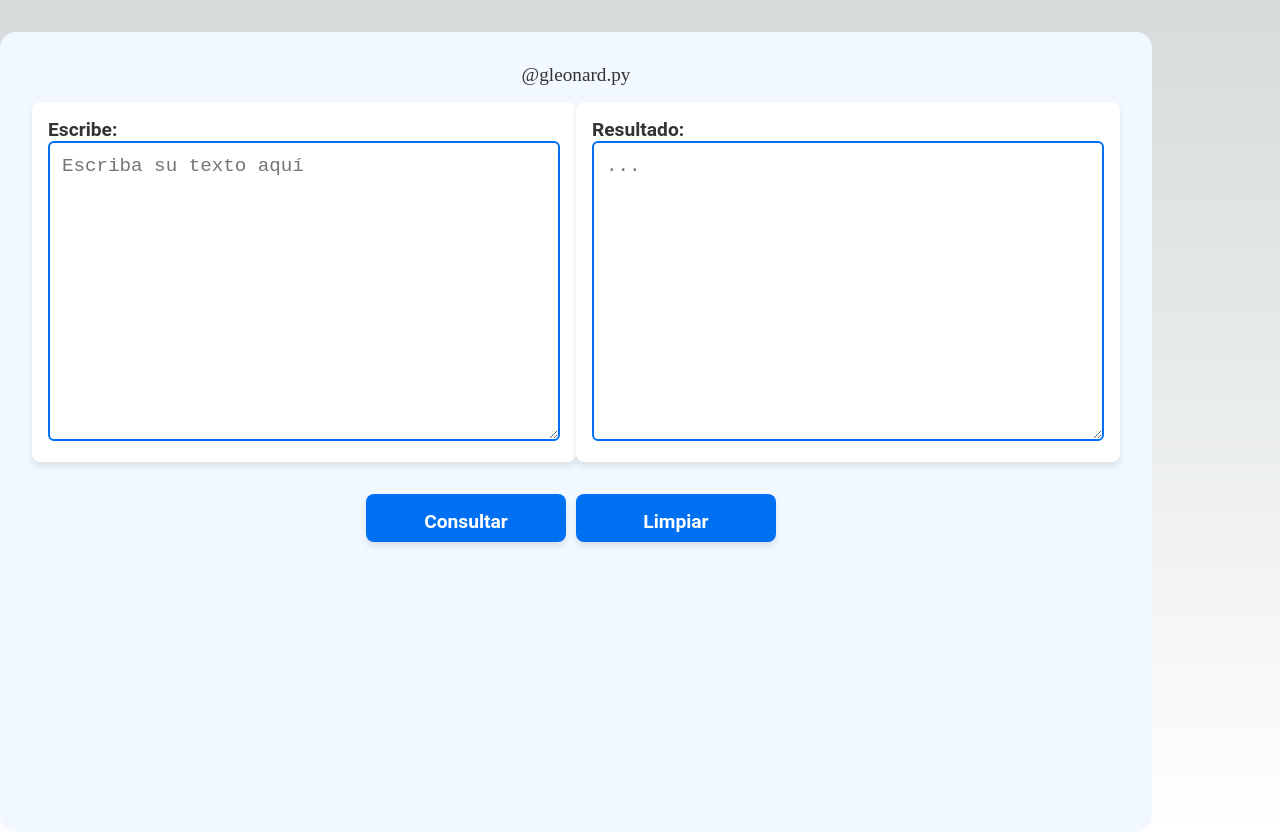
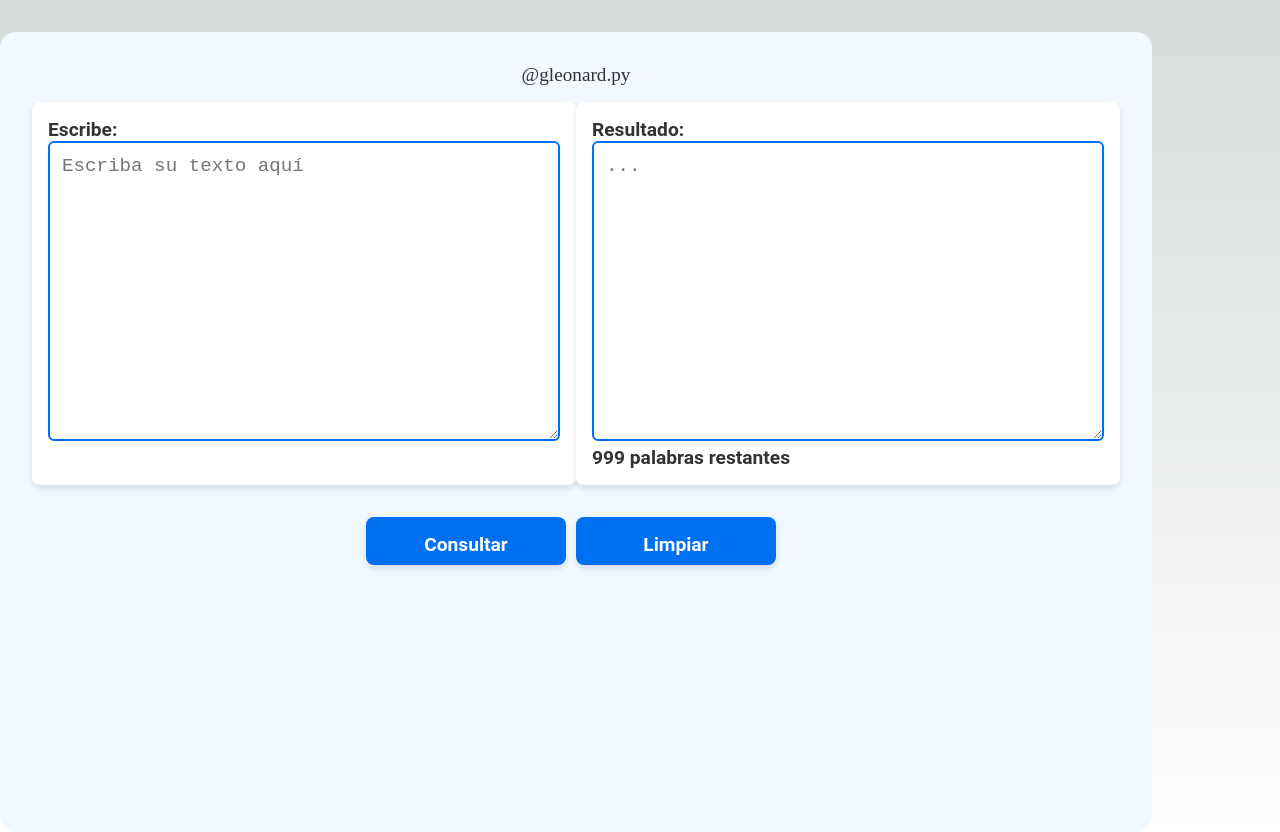
Before and after one commit to Leonard-g/leonardGPT, a Next.js app: page / in a window 1280 px wide. Built offline with nearby package versions, Linux system fonts and the light colour scheme.

Commit message:
Update index.js

```diff
--- a/pages/index.js
+++ b/pages/index.js
@@ -4,9 +4,15 @@ export default function Home() {
   const [inputText, setInputText] = useState("");
   const [responseText, setResponseText] = useState("");
   const [isLoading, setIsLoading] = useState(false);
+  const [maxWords, setMaxWords] = useState(1000);
 
   const handleInputChange = (event) => {
-    setInputText(event.target.value);
+    const input = event.target.value;
+    const words = input.trim().split(/\s+/);
+    if (words.length > maxWords) {
+      return;
+    }
+    setInputText(input);
   };
 
   const handleSubmit = async (event) => {
@@ -60,6 +66,9 @@ export default function Home() {
               placeholder="..."
               style={{ height: "300px", width: "100%", padding: "12px", fontSize: "1.2rem", borderRadius: "6px", border: "2px solid #0070f3", backgroundColor: "#ffffff", color: "#333333" }}
             />
+          <p>
+            {maxWords - inputText.trim().split(/\s+/).length} palabras restantes
+          </p>
           </div>
         </div>
         <div className="button-container">
```
